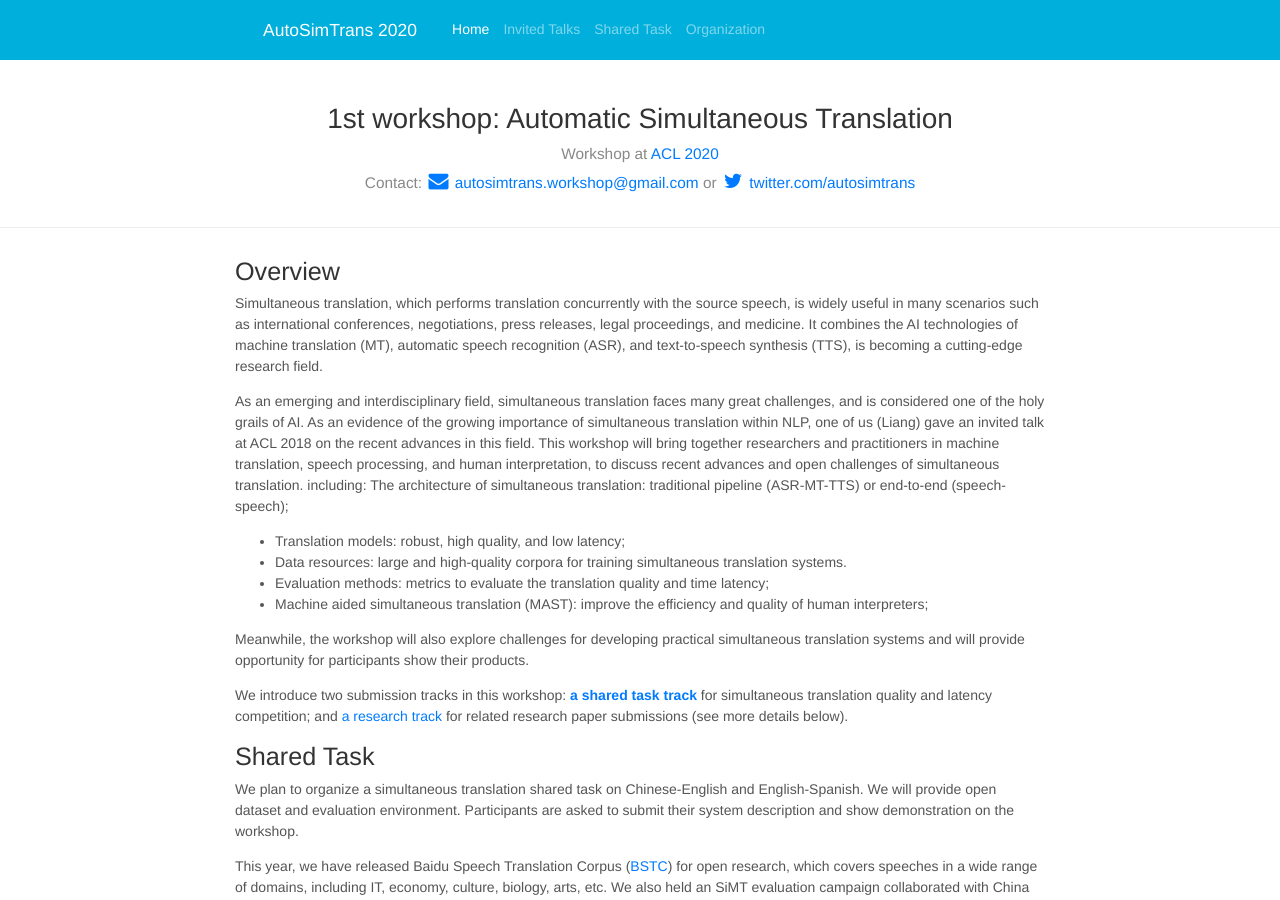
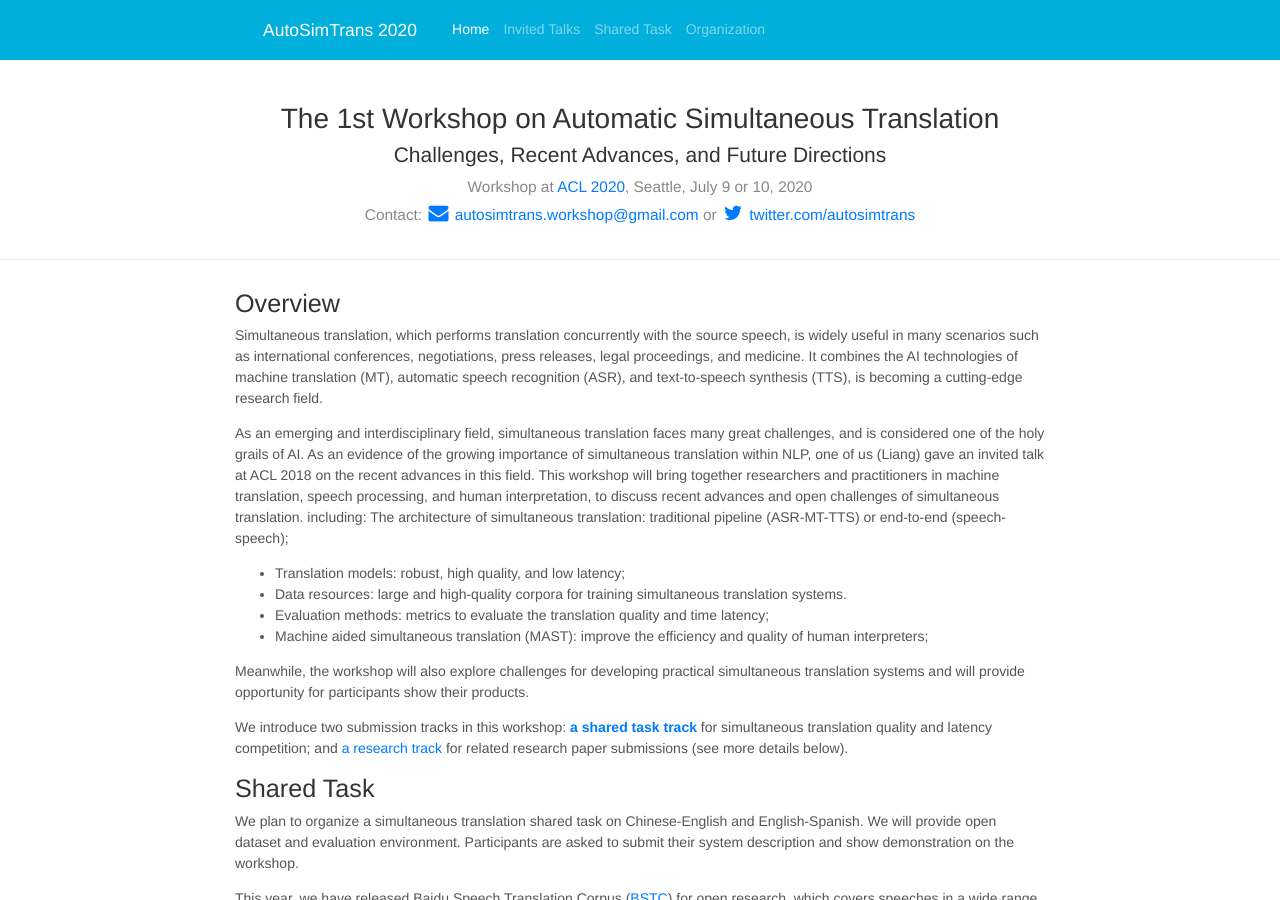
Before and after one commit to autosimtrans/autosimtrans.github.io, a Jekyll site: the page built from index.md, in a window 1280 px wide and 900 px high. Built offline with Jekyll 4.4.1, drawn with Linux system fonts in a browser that asks for light colours; nearby versions of some CDN libraries.

Commit message:
title updated

```diff
--- a/_layouts/main-anchor.html
+++ b/_layouts/main-anchor.html
@@ -61,9 +61,10 @@
 
 <div class="blog-header">
     <div class="container text-center">
-        <h1 class="blog-title">1st workshop: Automatic Simultaneous Translation</h1>
+        <h1 class="blog-title">The 1st Workshop on Automatic Simultaneous Translation</h1>
+           <h4>Challenges, Recent Advances, and Future Directions</h4>
         <p class="lead blog-description">
-            Workshop at <a href="https://acl2020.org/program/workshops/#autosimtrans" target="_blank">ACL 2020</a><br/>
+            Workshop at <a href="https://acl2020.org/program/workshops/#autosimtrans" target="_blank">ACL 2020</a>, Seattle, July 9 or 10, 2020<br/>
 
             Contact: <a href="mailto:autosimtrans.workshop@gmail.com" class="fa fa-envelope"></a>
             <a href="mailto:autosimtrans.workshop@gmail.com">autosimtrans.workshop@gmail.com</a> or
```
